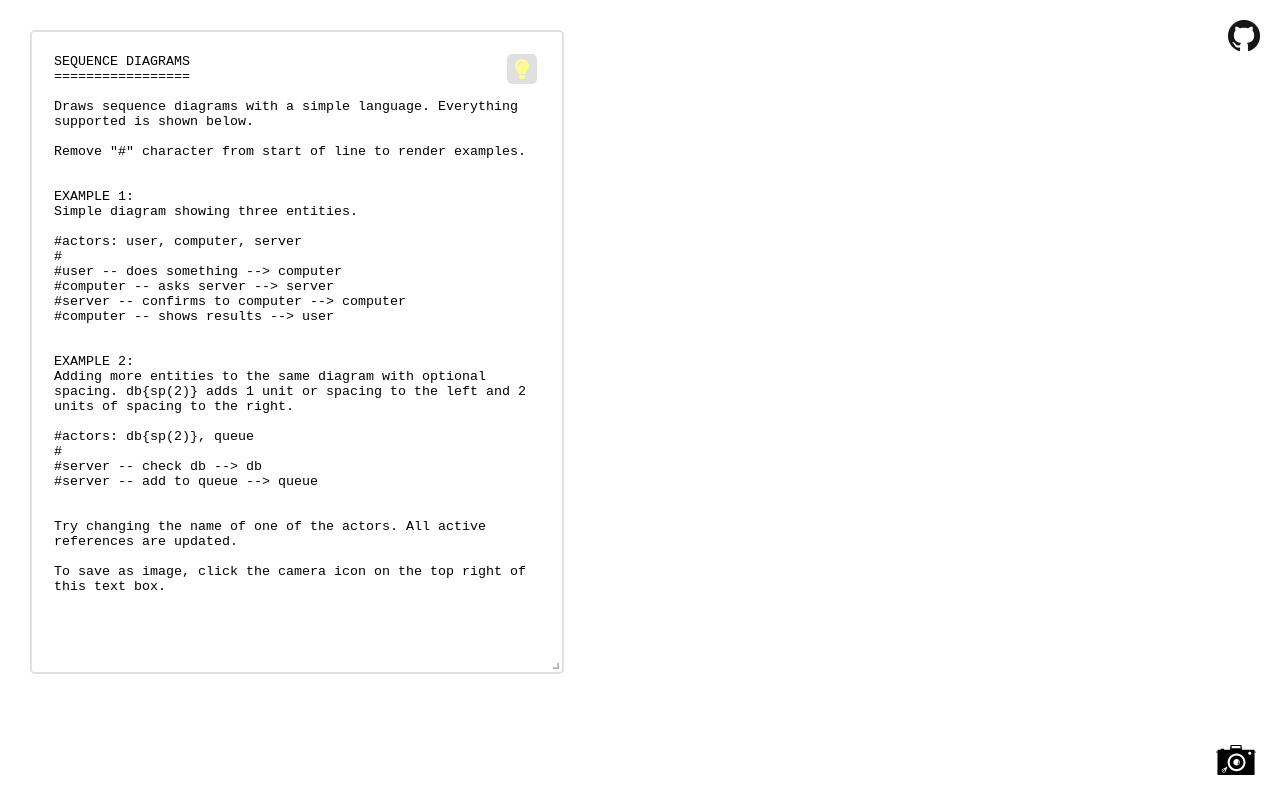
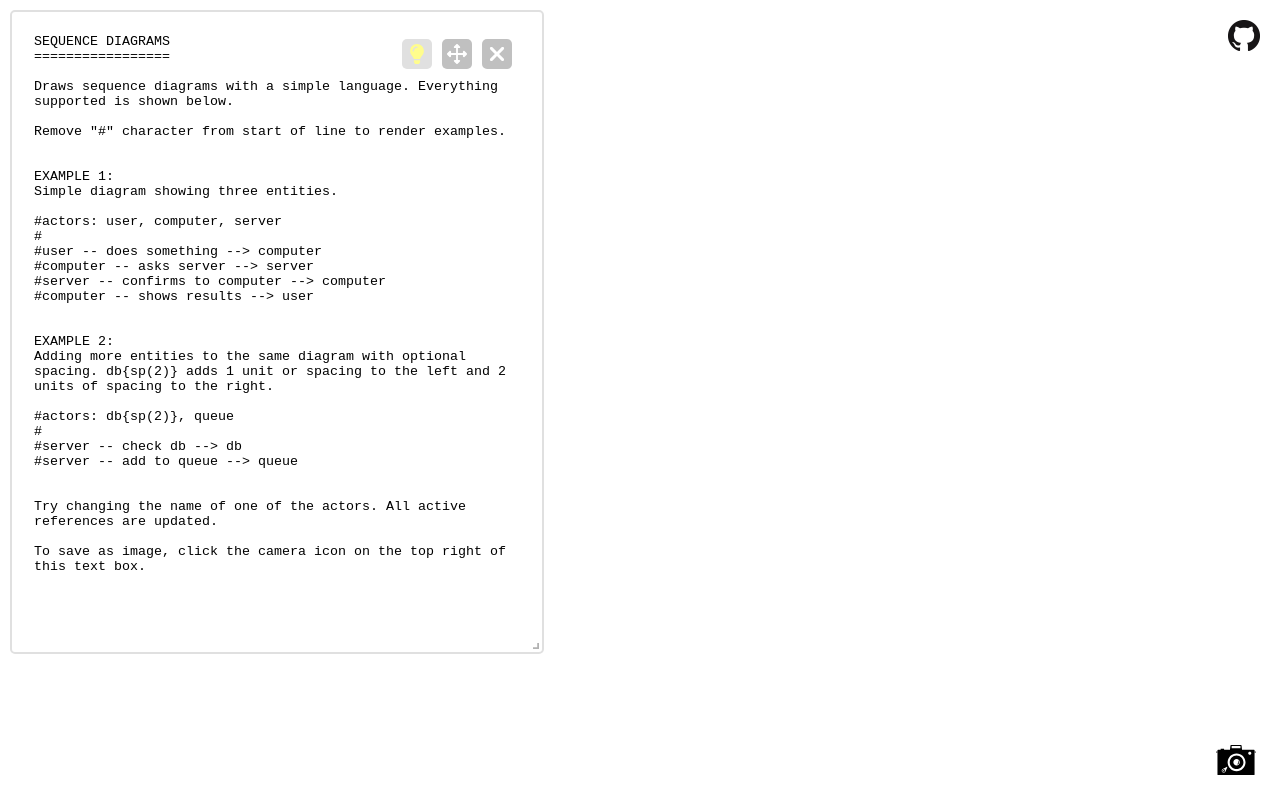
Before and after one commit to rsk7/diagram, a React (Create React App) app: page / in a window 1280 px wide. Built offline with nearby package versions, Linux system fonts and the light colour scheme.

Commit message:
more options

```diff
--- a/package.json
+++ b/package.json
@@ -13,6 +13,7 @@
     "@types/react-resizable": "^1.7.4",
     "react": "^17.0.2",
     "react-dom": "^17.0.2",
+    "react-draggable": "^4.4.4",
     "react-resizable": "^3.0.4",
     "react-scripts": "4.0.3",
     "typescript": "^4.5.2",
--- a/src/App.tsx
+++ b/src/App.tsx
@@ -15,12 +15,17 @@ interface SequenceState {
   diagram: SequenceDiagram;
   text: string;
   smartTextEnabled: boolean;
+  showSequenceDescriber: boolean;
 }
 
 function App() {
   const [sequenceState, setSequenceState] = useState<SequenceState>(() => {
     const text = localStorage.getItem("sequenceText") || exampleText;
-    return { ...SequenceReader(text), smartTextEnabled: true };
+    return {
+      ...SequenceReader(text),
+      smartTextEnabled: true,
+      showSequenceDescriber: true
+    };
   });
 
   const setSequenceText = (value: string) => {
@@ -37,6 +42,13 @@ function App() {
     setSequenceState({
       ...sequenceState,
       smartTextEnabled: !sequenceState.smartTextEnabled
+    });
+  };
+
+  const toggleCloseState = () => {
+    setSequenceState({
+      ...sequenceState,
+      showSequenceDescriber: !sequenceState.showSequenceDescriber
     });
   };
 
@@ -92,12 +104,15 @@ function App() {
           ))}
         </g>
       </svg>
+      {sequenceState.showSequenceDescriber && (
         <SequenceDescriber
           sequenceText={sequenceState.text}
           smartTextOn={sequenceState.smartTextEnabled}
           onSmartTextToggle={toggleSmartText}
           onChange={setSequenceText}
+          onClose={toggleCloseState}
         />
+      )}
     </div>
   );
 }
--- a/src/components/SequenceDescriber.css
+++ b/src/components/SequenceDescriber.css
@@ -1,10 +1,17 @@
+#sequenceDescriber-dragContainer {
+  position: absolute;
+  margin: 10px;
+  top: 0px;
+  height: calc(100vh - 50px);
+  width: calc(100vw - 50px);
+}
+
 #sequenceDescriber {
   display: block;
   position: absolute;
   min-width: 300px;
   min-height: 300px;
   top: 0px;
-  margin: 30px;
   padding: 20px 10px 20px 20px;
   border: 2px solid #e0e0e0;
   border-radius: 5px;
@@ -21,16 +28,26 @@
   background-color: transparent;
 }
 
-#lightbulb {
+#sequenceDescriber .tools {
+  position: absolute;
+  display: flex;
+  top: 22px;
+  right: 25px;
+  justify-content: flex-end;
+  align-items: center;
+}
+
+#sequenceDescriber .tools .tool {
   height: 20px;
   width: 20px;
-  position: absolute;
-  top: 22px;
-  right: 25px;
+  padding: 5px;
+  border-radius: 5px;
+  margin: 5px;
+}
+
+#lightbulb {
   cursor: pointer;
   background-color: #c0c0c0;
-  padding: 5px;
-  border-radius: 5px;
 }
 
 #lightbulb.on {
@@ -41,3 +58,23 @@
 #lightbulb.off {
   fill: #909090;
 }
+
+#move {
+  cursor: move;
+  background-color: #c0c0c0;
+  fill: white;
+}
+
+#move:hover {
+  background-color: #e0e0e0;
+}
+
+#close {
+  cursor: pointer;
+  background-color: #c0c0c0;
+  fill: white;
+}
+
+#close:hover {
+  background-color: #e0e0e0;
+}
--- a/src/components/SequenceDescriber.tsx
+++ b/src/components/SequenceDescriber.tsx
@@ -1,13 +1,17 @@
 import { useEffect, useRef, useState } from "react";
-import { ReactComponent as Lightbulb } from "../lightbulb-svgrepo-com.svg";
+import { ReactComponent as LightbulbIcon } from "../lightbulb-svgrepo-com.svg";
 import "./SequenceDescriber.css";
 import { Resizable } from "react-resizable";
+import Draggable from "react-draggable";
+import { ReactComponent as MoveIcon } from "../move-svgrepo-com.svg";
+import { ReactComponent as CloseIcon } from "../close-svgrepo-com.svg";
 
 interface SequenceDescriberProps {
   sequenceText: string;
   smartTextOn: boolean;
   onSmartTextToggle: () => void;
   onChange: (sequnenceText: string) => void;
+  onClose: () => void;
 }
 
 export default function SequenceDescriber(props: SequenceDescriberProps) {
@@ -23,6 +27,8 @@ export default function SequenceDescriber(props: SequenceDescriberProps) {
     width: 500
   });
   return (
+    <div id="sequenceDescriber-dragContainer">
+      <Draggable bounds="parent" handle="#move">
         <Resizable
           height={boxState.height}
           width={boxState.width}
@@ -41,11 +47,15 @@ export default function SequenceDescriber(props: SequenceDescriberProps) {
               height: boxState.height + "px"
             }}
           >
-        <Lightbulb
+            <div className="tools">
+              <LightbulbIcon
                 id="lightbulb"
                 onClick={props.onSmartTextToggle}
-          className={props.smartTextOn ? "on" : "off"}
+                className={`${props.smartTextOn ? "on" : "off"} tool`}
               />
+              <MoveIcon id="move" className="tool" />
+              <CloseIcon id="close" className="tool" onClick={props.onClose} />
+            </div>
             <textarea
               ref={textAreaRef}
               value={props.sequenceText}
@@ -56,5 +66,7 @@ export default function SequenceDescriber(props: SequenceDescriberProps) {
             ></textarea>
           </div>
         </Resizable>
+      </Draggable>
+    </div>
   );
 }
```
Also changed, not shown: src/close-svgrepo-com.svg (added), src/move-svgrepo-com.svg (added). Lines whose indentation alone changed are shown as unchanged.
